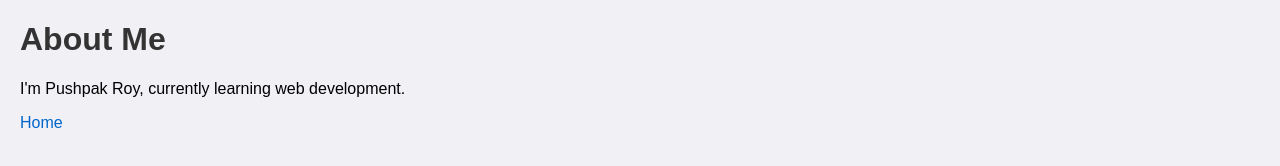
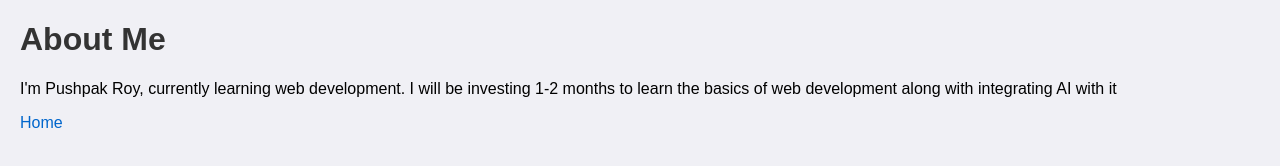
Before and after one commit to Kumar-Roy26/my_website, a plain HTML site: page about.html in a window 1280 px wide. Drawn offline with Linux system fonts and the light colour scheme.

Commit message:
Update about me a bit to check>

```diff
--- a/about.html
+++ b/about.html
@@ -9,7 +9,9 @@
 
 <body>
     <h1>About Me</h1>
-    <p>I'm Pushpak Roy, currently learning web development.</p>
+    <p>I'm Pushpak Roy, currently learning web development.
+        I will be investing 1-2 months to learn the basics of web development along with integrating AI with it
+    </p>
     <a href="index.html">Home</a>
 </body>
 
```
